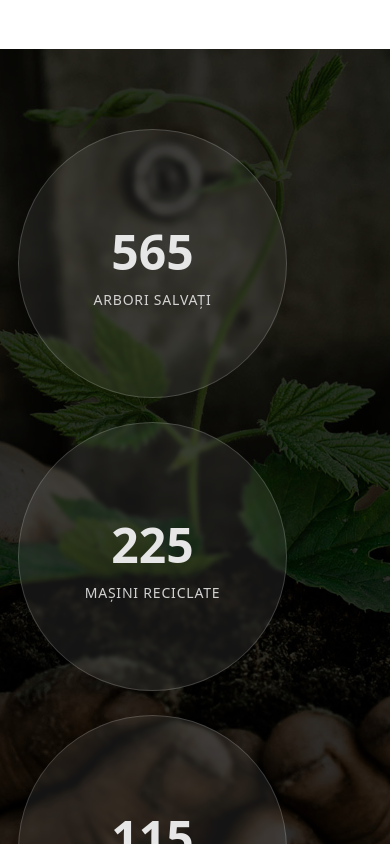
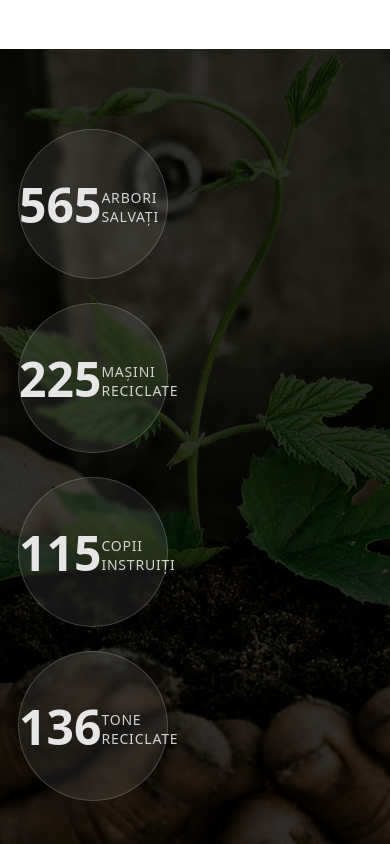
Before and after one commit to alexmam80/SGG, a React (Vite) app in the folder client/: page /#/ in a window 390 px wide. Shown: the part 1940-2784 px from the top of the page. Built offline with nearby package versions, Linux system fonts and the light colour scheme.

Commit message:
Update styles.css

```diff
--- a/client/src/styles.css
+++ b/client/src/styles.css
@@ -54,6 +54,9 @@ img{max-width:100%;display:block}
 .counter-wrap{display:grid;grid-template-columns:repeat(4,1fr);gap:22px}
 .counter{height:269px;width:269px;border-radius:50%;background:rgba(255,255,255,.08);backdrop-filter: blur(2px);
   display:flex;flex-direction:column;align-items:center;justify-content:center;color:#e6e6e6;border:1px solid rgba(255,255,255,.18)}
+@media (max-width:980px){
+  .counter{height: 150px; width: 150px;flex-direction:row; justify-content: space-around;}
+}
 .counter .num{font-size:48px;font-weight:800}
 .counter .label{margin-top:6px;letter-spacing:.8px;font-size:14px;text-transform:uppercase;opacity:.9}
 
```
